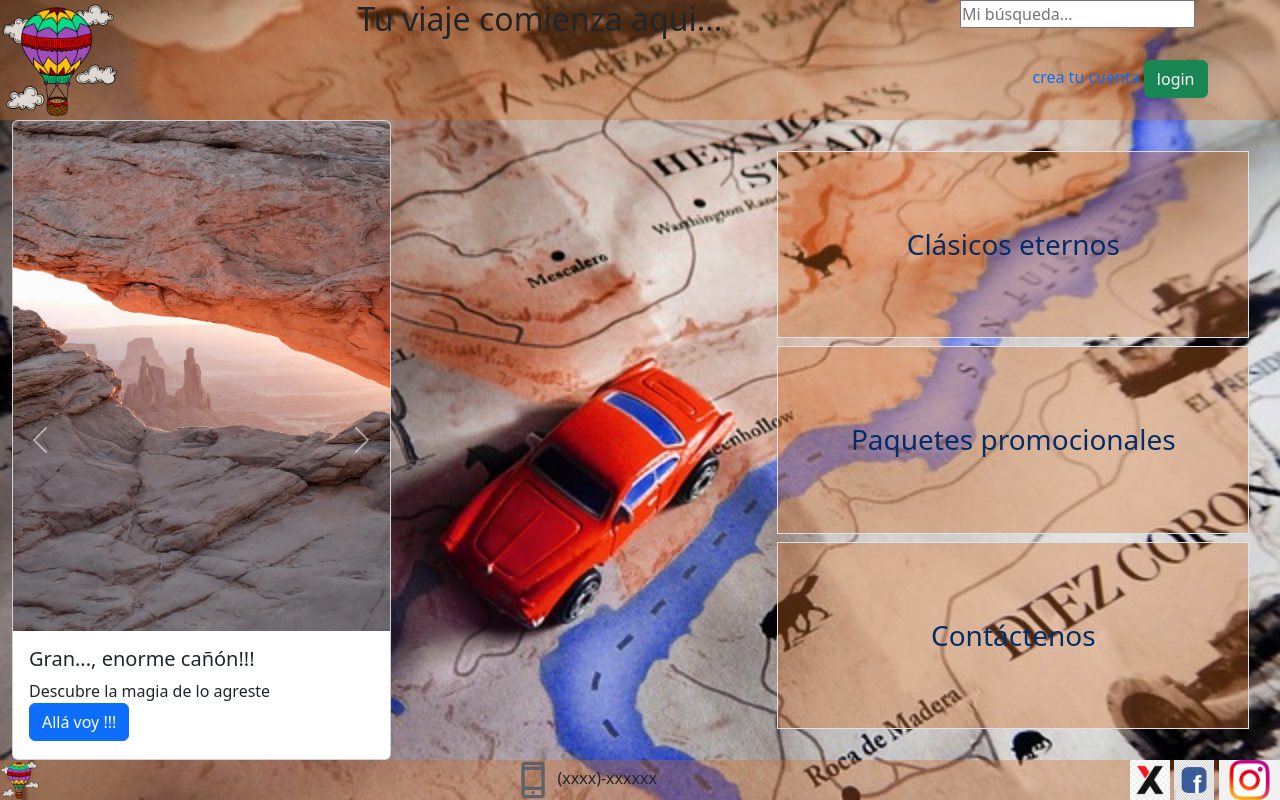
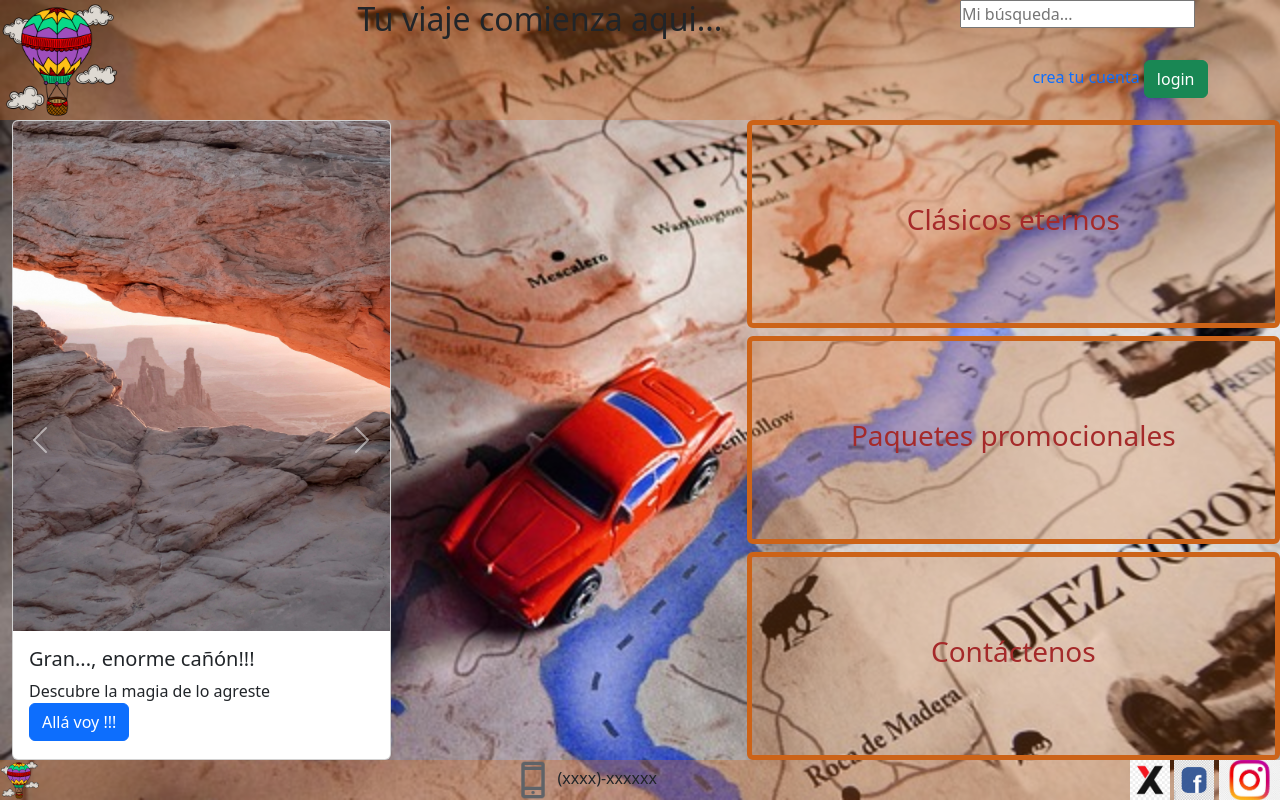
Before and after one commit to andresrava/preentrega2rava, a plain HTML site: page pages/destinos.html in a window 1280 px wide. Drawn offline with nearby package versions, Linux system fonts and the light colour scheme.

Commit message:
se ven bien los botones con bootstrap

```diff
--- a/css/styles.css
+++ b/css/styles.css
@@ -15,6 +15,10 @@ body {
 
 p {
   margin-bottom: 0%;
+}
+
+h3 {
+  color: brown;
 }
 
 section {
@@ -35,6 +39,8 @@ div {
   display: inline-block;
 
 }
+
+
 
 /* Formatos del header */
 /* header {
@@ -76,10 +82,6 @@ header {
   text-align: center;
 }
 
-#barra-busqueda {
-
-}
-
 
 /* Formatos de Main */
 
@@ -93,6 +95,24 @@ main {
     height: 100%;
  }
 
+ .btn_gde {
+  background-color: rgba(210, 105, 30, 0.26);
+  border: 5px solid rgb(204, 99, 24);
+  display: flex;
+  flex-direction: column;
+  justify-content: center;
+ }
+
+ .btn_gde:hover {
+  background-color: rgba(210, 105, 30, 0.63);
+  border: 5px solid rgb(156, 72, 13);
+ }
+
+ .btn_gde:active {
+  background-color: rgba(210, 105, 30, 0.63);
+  /* border: 8px solid rgb(61, 27, 3); */
+ }
+/*
 
 ul {
   margin: 0%;
@@ -104,13 +124,13 @@ ul {
   justify-content: space-around;
   align-items: stretch;
 
-}
+} */
 
-.menu-4 {
-  height: 25%;
-}
+/* .menu-4 {
+  height: 100%;
+} */
 
-.menu-3 {
+/* .menu-3 {
   height: 33%;
 }
 
@@ -121,9 +141,9 @@ li {
     background-color: rgba(210, 105, 30, 0.356);
   }
 
-  li:hover {
+li:hover {
     background-color: rgba(210, 105, 30, 0.829);
-  }
+  } */
 
 a {
     text-decoration: none;
--- a/pages/destinos.html
+++ b/pages/destinos.html
@@ -88,29 +88,17 @@
             </section>
             <section class="col-sm-12 col-lg-5  p-0">
                 <nav >
-                    <ul class=" align-middle ">
-                        <li class="border m-1 p-1 menu-3">
-                        <p class="text-center ">
-                            <span class="align-middle">
-                                <a class="text-primary-emphasis h3" href="#">Clásicos eternos</a>
-                            </span>
-                        </p>
-                        </li>
-                        <li class="border m-1 p-1 menu-3">
-                        <p class="text-center ">
-                            <span class="align-middle">
-                                <a class="text-primary-emphasis h3 " href="#">Paquetes promocionales</a>
-                            </span>
-                        </p>
-
-                        </li>
-                        <li class="border m-1 p-1 menu-3">
-                        <p class="text-center ">
-                            <span class="align-middle">
-                                <a class="text-primary-emphasis h3 ;" href="#">Contáctenos</a>
-                            </span>
-                        </p>
-                    </ul>
+                    <div class="d-grid gap-2">
+                        <a class="btn btn-primary btn_gde" href="#" role="button">
+                            <h3>Clásicos eternos</h3>
+                        </a>
+                        <a class="btn btn-primary btn_gde" href="../pages/paquetes.html" role="button">
+                            <h3>Paquetes promocionales</h3>
+                        </a>
+                        <a class="btn btn-primary btn_gde" href="./pages/destinos.html" role="button">
+                            <h3>Contáctenos</h3>
+                        </a>
+                    </div>
                 </nav>
             </section>
         </div>
```
Also changed, not shown: index.html (+16 -2 lines), pages/paquetes.html (+11 -23 lines), pages/contacto.html (added), resources/images/iconos/images.png (deleted).
